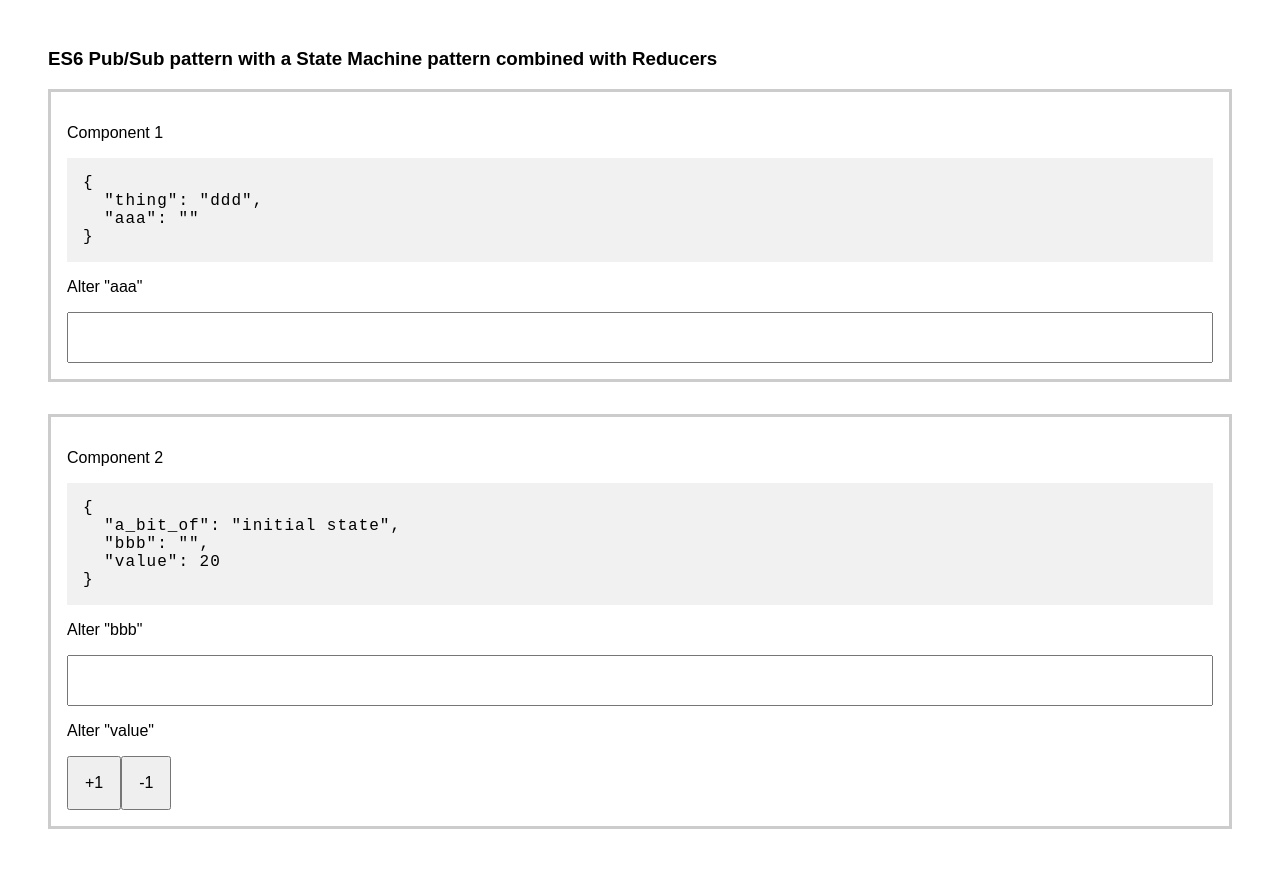
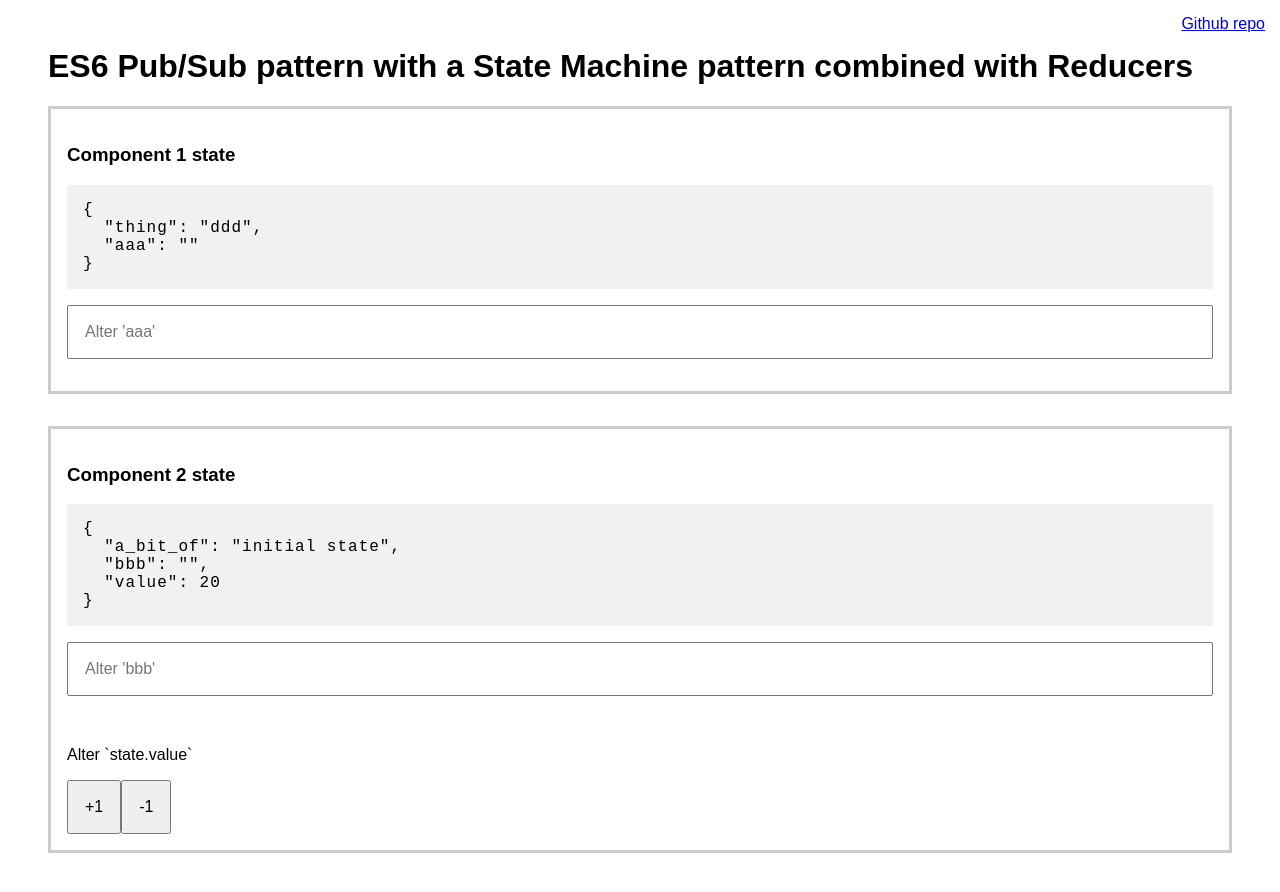
Before and after one commit to benbowes/vandux, a website built with webpack: page dist/index.html in a window 1280 px wide. Built offline with nearby package versions, Linux system fonts and the light colour scheme.

Commit message:
Update demo

```diff
--- a/dist/index.html
+++ b/dist/index.html
@@ -27,6 +27,7 @@
       }
 
       input[type="text"] {
+        font-size: inherit;
         display: block;
         width: 100%;
         padding: 1rem;
@@ -43,28 +44,38 @@
         margin: 0 0 2rem 0;
       }
 
+      .github {
+        position: absolute;
+        top: 15px;
+        right: 15px;
+      }
+
     </style>
-    <title>Codez</title>
+    <title>Redux style store vanilla js</title>
+    <meta name="description" content="A vanilla javascript ES6 Pub/Sub pattern with a State Machine pattern combined with Reducers, for use with already existing dom elements">
+
   </head>
   <body>
-    <h3>ES6 Pub/Sub pattern with a State Machine pattern combined with Reducers</h3>
+    <a class="github" href="https://github.com/benbowes/redux-style-store-vanilla-js/">Github repo</a>
+
+    <h1>ES6 Pub/Sub pattern with a State Machine pattern combined with Reducers</h1>
 
     <div class="wrapper">
-      <p>Component 1</p>
+      <h3>Component 1 state</h3>
       <pre><code id='connected1'></code></pre>
-
-      <p>Alter "aaa"</p>
-      <input type="text" id='inputAAA'></input>
+      <p>
+        <input type="text" id='inputAAA' placeholder="Alter 'aaa'"></input>
+      </p>
     </div>
 
     <div class="wrapper">
-      <p>Component 2</p>
+      <h3>Component 2 state</h3>
       <pre><code id='connected2'></code></pre>
-
-      <p>Alter "bbb"</p>
-      <input type="text" id='inputBBB'></input>
-
-      <p>Alter "value"</p>
+      <p>
+        <input type="text" id='inputBBB' placeholder="Alter 'bbb'"></input>
+      </p>
+      <br/>
+      <p>Alter `state.value`</p>
       <button id='buttonIncrement'>+1</input>
       <button id='buttonDecrement'>-1</input>
     </div>
```
